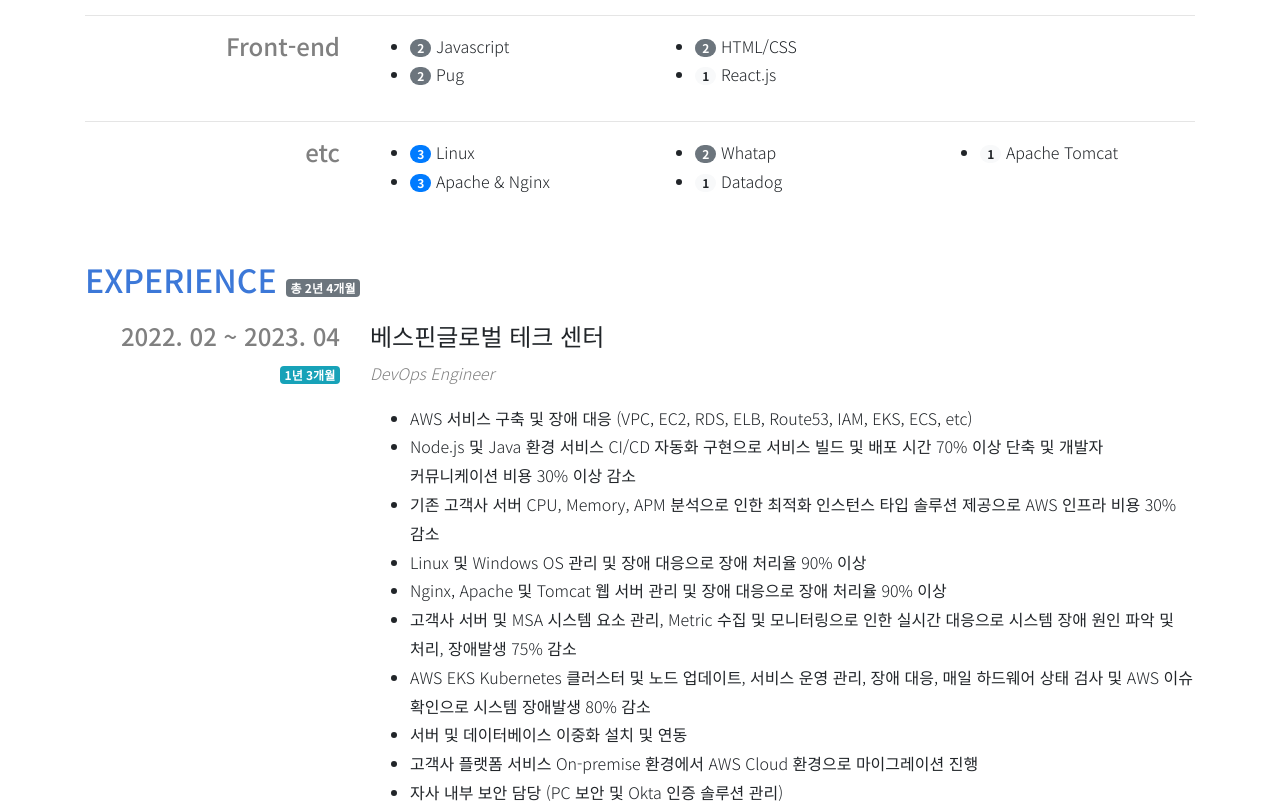
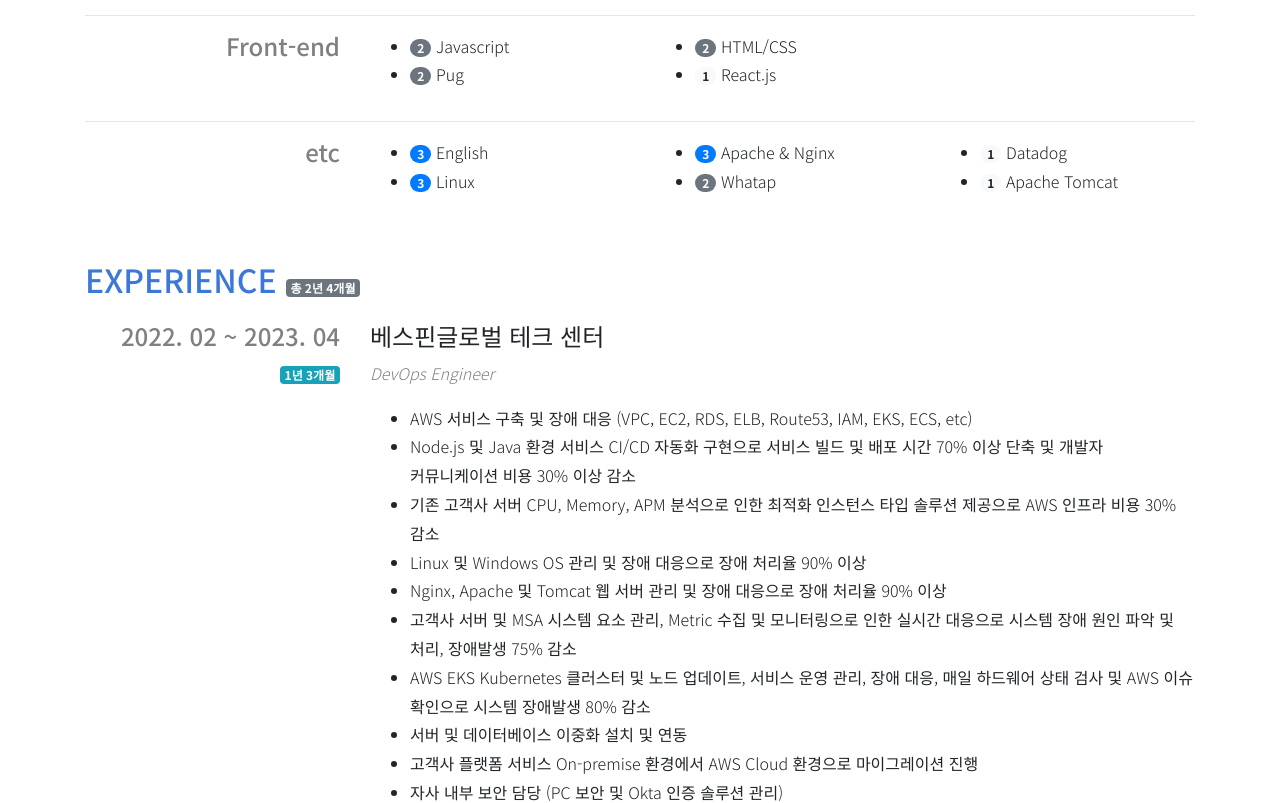
Before and after one commit to k7nsuy/resume, a Next.js app: page / in a window 1280 px wide. Shown: the part 1220-2023 px from the top of the page. Built offline with nearby package versions, Linux system fonts and the light colour scheme.

Commit message:
new update

```diff
--- a/package.json
+++ b/package.json
@@ -1,6 +1,6 @@
 {
   "name": "resume",
-  "lastestUpdatedAt": "2023-06-08",
+  "lastestUpdatedAt": "2023-07-10",
   "version": "1.2.0",
   "description": "Static HTML based RESUME made with next.js",
   "main": "index.js",
--- a/payload/education.ts
+++ b/payload/education.ts
@@ -4,6 +4,12 @@ const education: IEducation.Payload = {
   disable: false,
 
   list: [
+    {
+      title: 'Selc College',
+      subTitle: 'Business & English',
+      startedAt: '2019-08',
+      endedAt: '2020-07',
+    },
     {
       title: '인제대학교',
       subTitle: '기계공학 및 영어영문학 복수전공',
--- a/payload/skill.ts
+++ b/payload/skill.ts
@@ -112,6 +112,10 @@ const etc: ISkill.Skill = {
   category: 'etc',
   items: [
     {
+      title: 'English',
+      level: 3,
+    },
+    {
       title: 'Linux',
       level: 3,
     },
```
Also changed, not shown: 31 other files (tests, documents, lock files or other folders).
